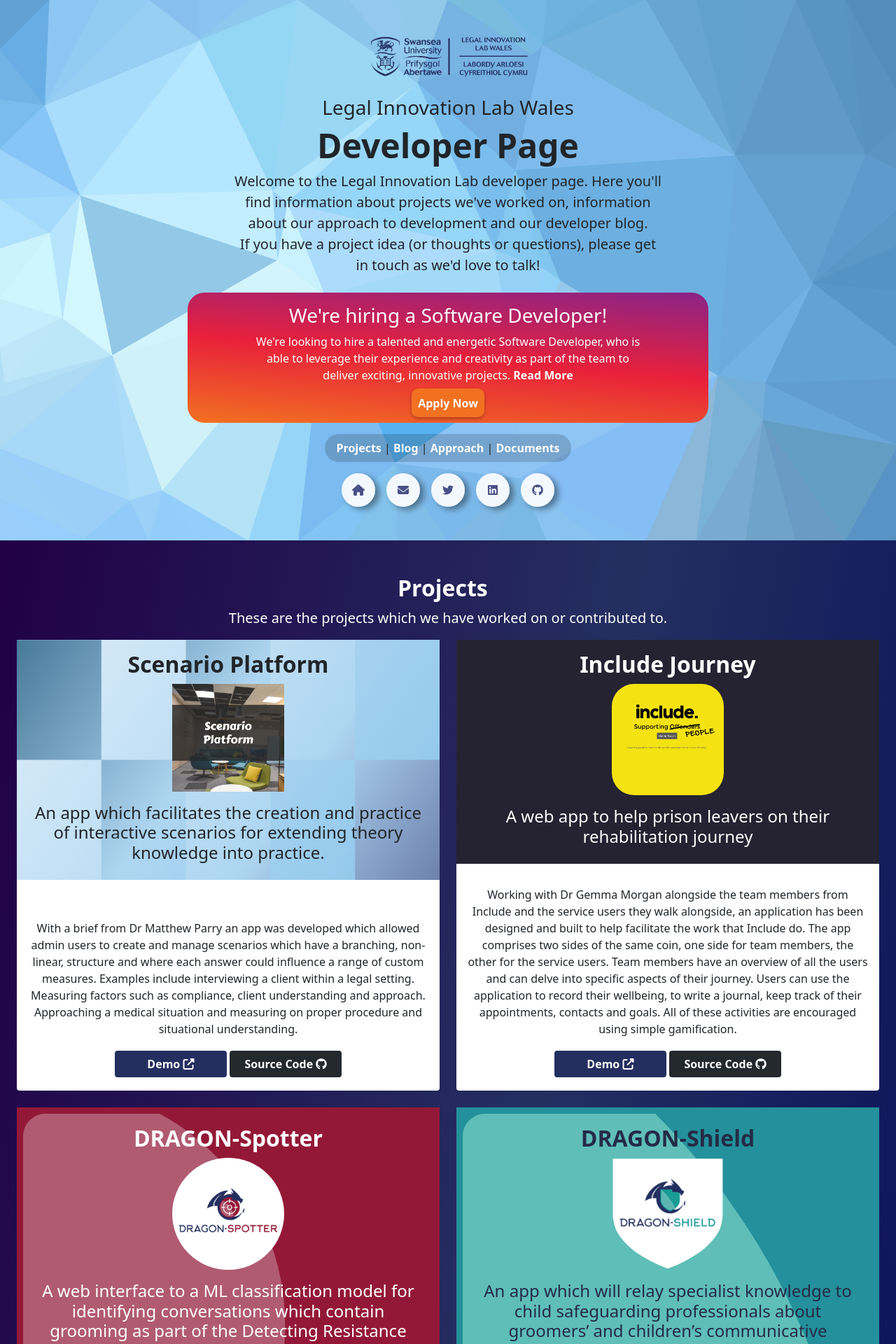
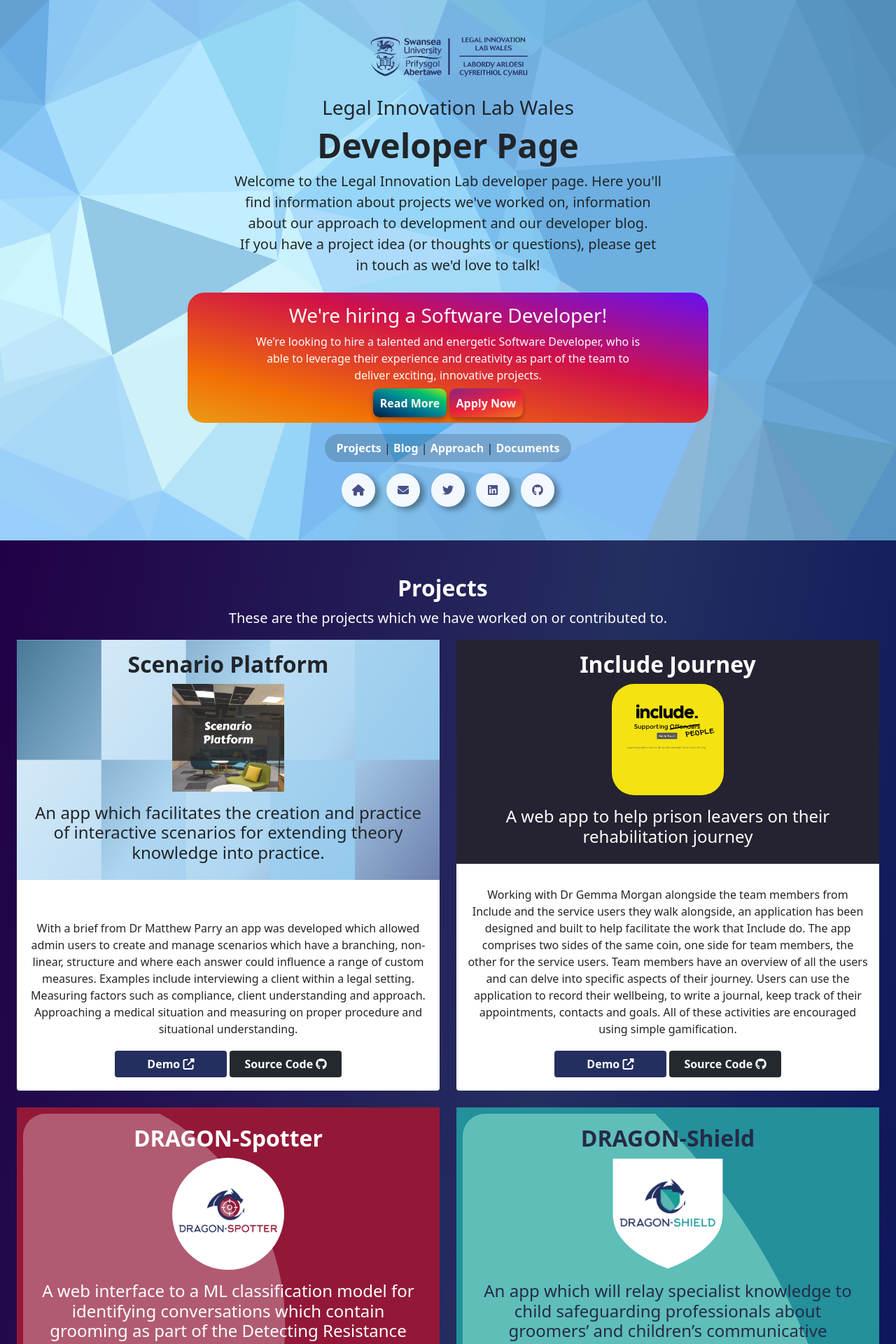
Before and after one commit to Legal-Innovation-Lab-Wales/dev-page, a Jekyll site: the page built from index.html, in a window 1280 px wide. Shown: the top 1920 px of the page at 70% size. Built offline with Jekyll 4.4.1, drawn with Linux system fonts in a browser that asks for light colours; nearby versions of some CDN libraries.

Commit message:
update button on job banner

```diff
--- a/_includes/home-header.html
+++ b/_includes/home-header.html
@@ -19,8 +19,8 @@
                 <p>
                     We're looking to hire a talented and energetic Software Developer, who is able to leverage their
                     experience and creativity as part of the team to deliver exciting, innovative projects.
-                    <a href="/blog/phil/2021/software-developer-v3">Read More</a>
                 </p>
+                <a class="read-more" href="/blog/phil/2021/software-developer-v3">Read More</a>
                 <a class="apply" target="_blank" href="https://www.swansea.ac.uk/personnel/jobs/apply/?jobId=QHUFK026203F3VBQB7VLO8NXD-133252&langCode=en_GB">Apply Now</a>
             </div>
             <div class="section-links">
--- a/assets/css/lilw-custom.css
+++ b/assets/css/lilw-custom.css
@@ -31,7 +31,7 @@ header .header-content .job-banner {
   border-radius: 1.5rem;
   padding: 1rem 6rem;
   margin: 1rem -4rem;
-  background: linear-gradient(185deg, #8A2387, #E8203B, #F27121);
+  background: linear-gradient(to right top, #E6C229 -20%, #F17105, #D11149, #6610F2, #1A8FE3 140%);
   color: #fcfcfc;
 }
 header .header-content .job-banner a {
@@ -39,18 +39,18 @@ header .header-content .job-banner a {
   text-decoration: none;
   color: #fcfcfc;
   transition: all 0.3s ease-in-out;
+  padding: 0.6rem;
+  border-radius: 0.6rem;
+  box-shadow: 0 4px 6px #0000004d;
+}
+header .header-content .job-banner a.apply {
+  background: linear-gradient(165deg, #8A2387, #E8203B, #F27121);
+}
+header .header-content .job-banner a.read-more {
+  background: linear-gradient(to right top, #051937, #004d7a, #008793, #00bf72, #a8eb12);
 }
 header .header-content .job-banner a:hover {
-  color: #495087;
-}
-header .header-content .job-banner a.apply {
-  padding: 0.6rem;
-  border-radius: 0.6rem;
-  background: #F27121;
-  box-shadow: 0 2px 5px #0000004d;
-}
-header .header-content .job-banner a.apply:hover {
-  transform: scale(1.01, 1.01);
+  transform: scale(1.05, 1.05);
   box-shadow: none;
 }
 header .header-content .section-links {
@@ -486,7 +486,7 @@ main #blog .card-row .col .card.red-card:hover {
   background: linear-gradient(35deg, #f2d7d5, #e6b0aa);
 }
 main #blog .card-row .col .card.red-2-card {
-  background: linear-gradient(185deg, #8A2387, #E8203B, #F27121);
+  background: linear-gradient(165deg, #8A2387, #E8203B, #F27121);
   color: #fcfcfc;
 }
 main #blog .card-row .col .card.red-2-card:hover {
```
Also changed, not shown: assets/css/lilw-custom.scss (+14 -14 lines), assets/css/variables.scss (+4 -4 lines), 1 other file.
